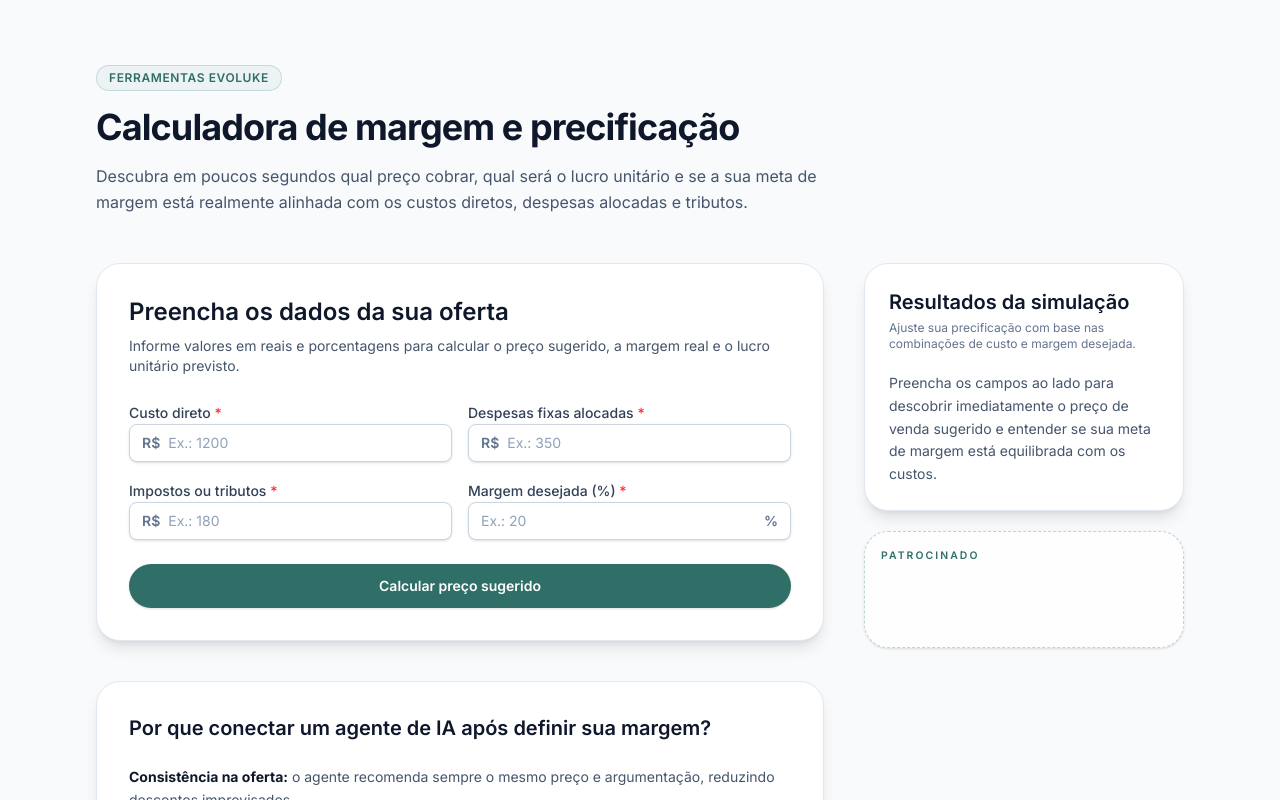
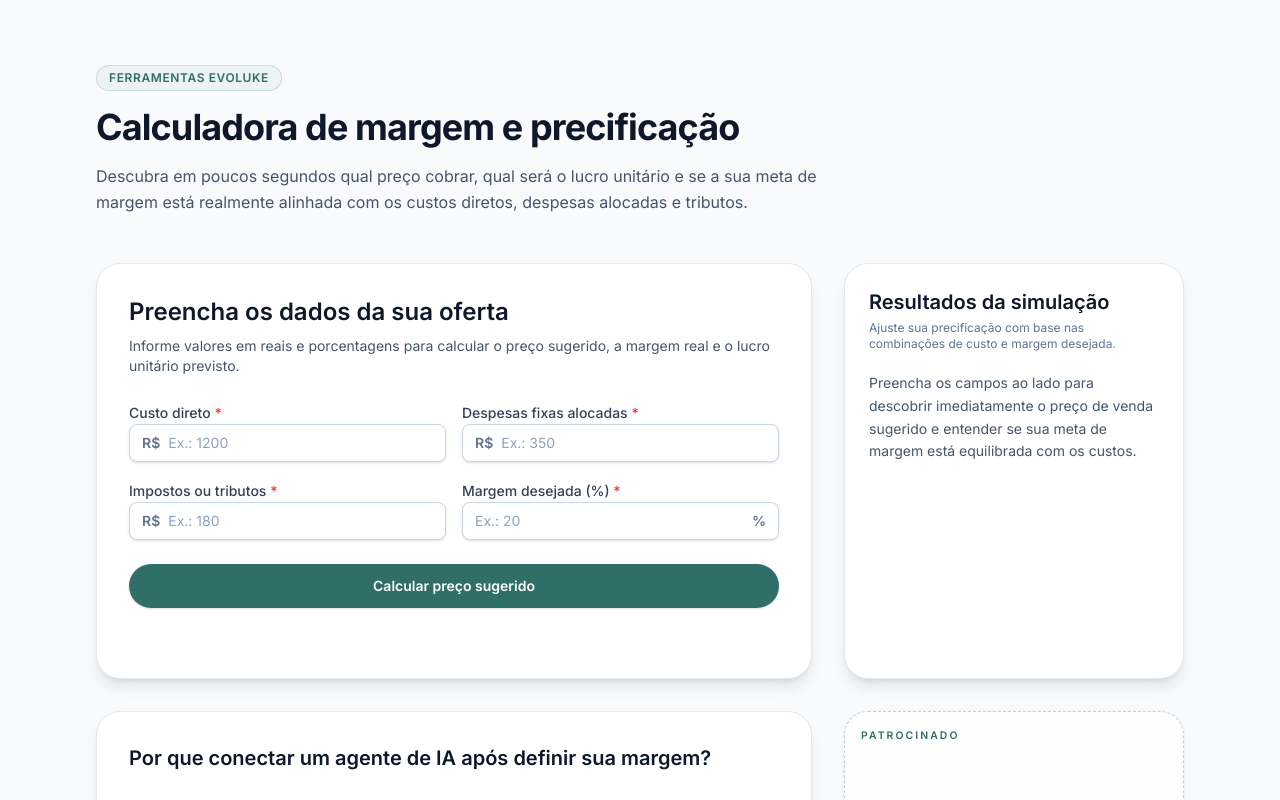
Before and after one commit to Evoluke/agent-plugandplay, a Next.js app: page /tools/calculadora-margem in a window 1280 px wide. Shown: the top 800 px of the page. Built offline with nearby package versions, Linux system fonts and the light colour scheme; no server answers.

Commit message:
style: equalize calculator cards

```diff
--- a/src/app/tools/calculadora-margem/CalculatorClient.tsx
+++ b/src/app/tools/calculadora-margem/CalculatorClient.tsx
@@ -82,9 +82,9 @@ export default function CalculatorClient() {
   };
 
   return (
-    <div className="flex flex-col gap-10 lg:grid lg:grid-cols-[minmax(0,1fr)_320px] lg:items-start">
-      <section className="rounded-3xl border border-slate-200 bg-white p-8 shadow-lg lg:col-start-1 lg:row-start-1">
-          <form className="space-y-6" onSubmit={handleSubmit} noValidate>
+    <div className="flex flex-col gap-10 lg:grid lg:grid-cols-[minmax(0,1fr)_minmax(280px,340px)] lg:gap-8 lg:auto-rows-fr">
+      <section className="rounded-3xl border border-slate-200 bg-white p-8 shadow-lg lg:h-full">
+        <form className="flex h-full flex-col space-y-6" onSubmit={handleSubmit} noValidate>
             <div>
               <h2 className="text-2xl font-semibold text-slate-900">Preencha os dados da sua oferta</h2>
               <p className="mt-2 text-sm text-slate-600">
@@ -138,14 +138,14 @@ export default function CalculatorClient() {
         </form>
       </section>
 
-      <aside className="flex flex-col gap-5 lg:col-start-2 lg:row-span-2">
-        <section className="space-y-5 rounded-3xl border border-slate-200 bg-white p-6 shadow-lg">
+      <section className="flex flex-col gap-5 rounded-3xl border border-slate-200 bg-white p-6 shadow-lg lg:h-full">
         <header className="space-y-1">
           <h2 className="text-xl font-semibold text-slate-900">Resultados da simulação</h2>
           <p className="text-xs text-slate-500">
             Ajuste sua precificação com base nas combinações de custo e margem desejada.
           </p>
         </header>
+        <div className="flex flex-1 flex-col justify-between gap-5">
           {result ? (
             <dl className="space-y-3 text-sm">
               <ResultRow label="Custo total" value={currencyFormatter.format(result.totalCost)} />
@@ -166,15 +166,10 @@ export default function CalculatorClient() {
               </p>
             </div>
           )}
+        </div>
       </section>
 
-        <section className="rounded-3xl border border-dashed border-primary/30 bg-white/80 p-4 shadow-sm">
-          <p className="mb-2 text-[0.65rem] font-semibold uppercase tracking-[0.2em] text-primary">Patrocinado</p>
-          <GoogleAdsenseBanner />
-        </section>
-      </aside>
-
-      <section className="space-y-6 rounded-3xl border border-slate-200 bg-white p-8 shadow-lg lg:col-start-1 lg:row-start-2">
+      <section className="space-y-6 rounded-3xl border border-slate-200 bg-white p-8 shadow-lg lg:h-full lg:col-start-1 lg:row-start-2">
         <h2 className="text-xl font-semibold text-slate-900">Por que conectar um agente de IA após definir sua margem?</h2>
         <ul className="space-y-4 text-sm leading-relaxed text-slate-600">
           <li>
@@ -196,6 +191,11 @@ export default function CalculatorClient() {
         >
           Conheça a Evoluke
         </Link>
+      </section>
+
+      <section className="rounded-3xl border border-dashed border-primary/30 bg-white/80 p-4 shadow-sm lg:h-full lg:col-start-2 lg:row-start-2">
+        <p className="mb-2 text-[0.65rem] font-semibold uppercase tracking-[0.2em] text-primary">Patrocinado</p>
+        <GoogleAdsenseBanner />
       </section>
     </div>
   );
```
Also changed, not shown: 1 other file (tests, documents, lock files or other folders). Lines whose indentation alone changed are shown as unchanged.
